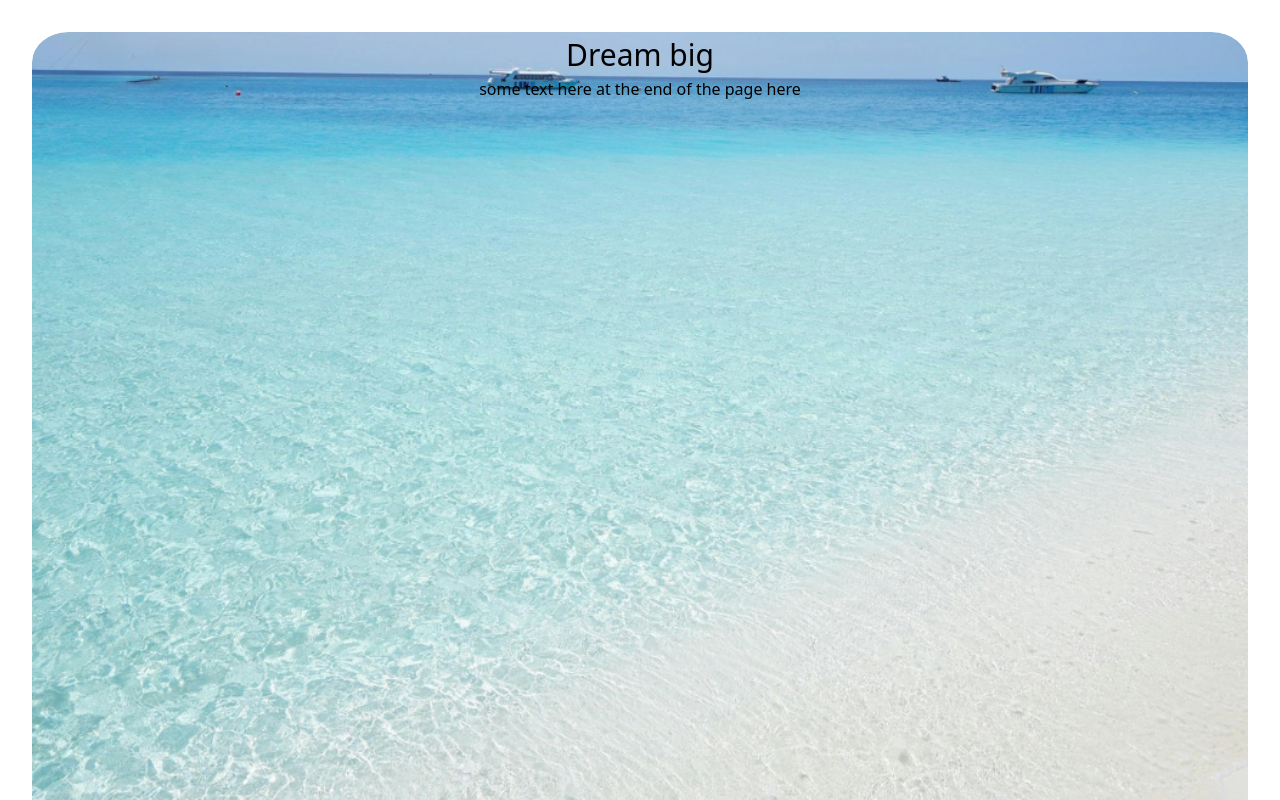
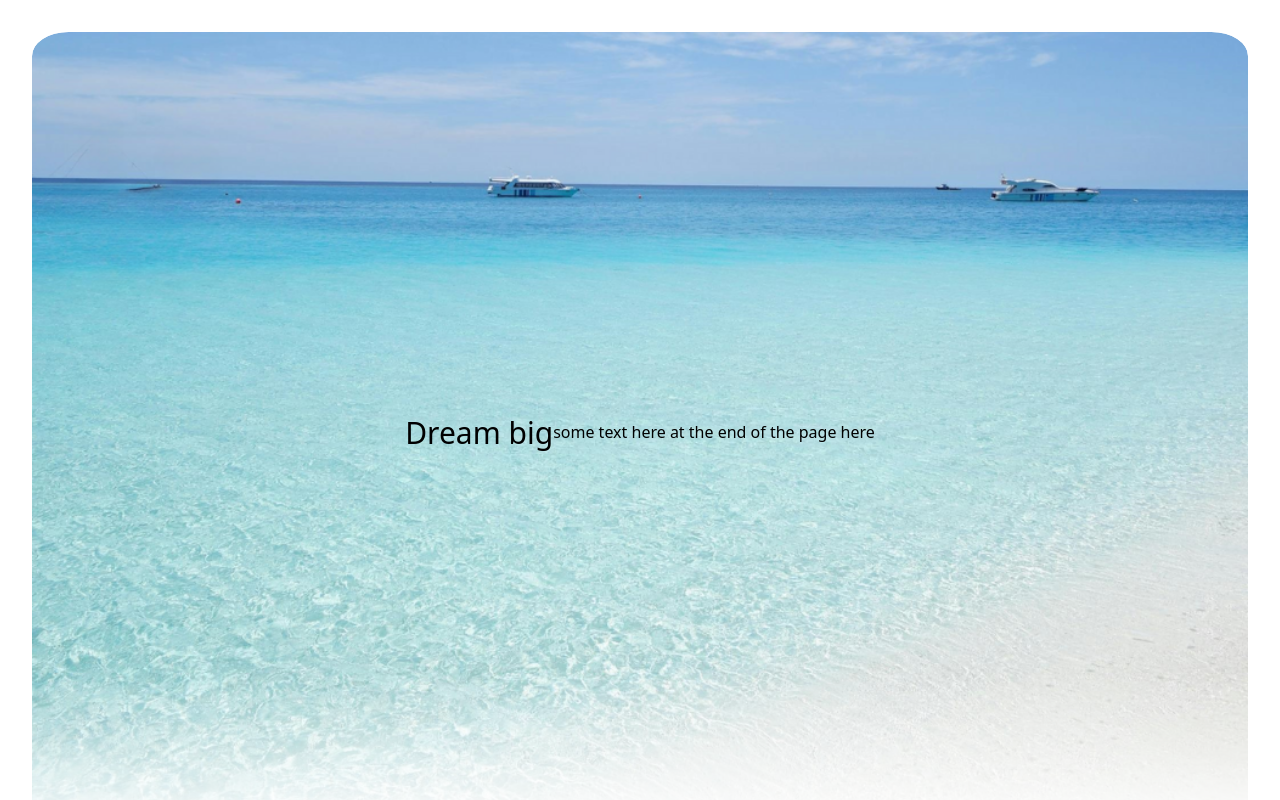
Before and after one commit to Ruthstring/TravelWish_FE, a React (Vite) app: page / in a window 1280 px wide. Shown: the top 800 px of the page. Built offline with nearby package versions, Linux system fonts and the light colour scheme; no server answers.

Commit message:
before merginng

```diff
--- a/src/components/CountryList.jsx
+++ b/src/components/CountryList.jsx
@@ -12,8 +12,6 @@ const CountryList = ({ countries, updateVisitedStatus, deleteCountry, uploadImag
 
     const handleImageUpload = (event, countryId) => {
         const file = event.target.files[0];
-        console.log('File selected:', file);
-        console.log('Country ID:', countryId);
         uploadImage(file, countryId);
     };
 
@@ -48,11 +46,13 @@ const CountryList = ({ countries, updateVisitedStatus, deleteCountry, uploadImag
                     <SwiperSlide key={country.id}>
                         <div className="card flex flex-col mt-6 text-gray-700 bg-white shadow-md rounded-xl">
                             <h1>{country.country_name}</h1>
+                            <div className="image-container">
                                 <img
                                     src={country.image_url || defaultImage}
                                     alt={country.country_name}
                                     onClick={() => handleImageClick(country.id)}
-                                style={{ cursor: "pointer", width: '100%', height: 'auto' }}
+                                    className="country-image"
+                                    style={{ cursor: "pointer"}}
                                 />
                                 <input
                                     id={`file-input-${country.id}`}
@@ -60,6 +60,7 @@ const CountryList = ({ countries, updateVisitedStatus, deleteCountry, uploadImag
                                     onChange={(e) => handleImageUpload(e, country.id)}
                                     style={{ display: 'none' }}
                                 />
+                            </div>
                             <div className="button-line mt-4 flex justify-between">
                                 <button className="btn-primary" onClick={() => updateVisitedStatus(country.id, true)}>
                                     Visited
@@ -102,20 +103,25 @@ const CountryList = ({ countries, updateVisitedStatus, deleteCountry, uploadImag
                     <SwiperSlide key={country.id}>
                         <div className="card flex flex-col mt-6 text-gray-700 bg-white shadow-md rounded-xl">
                             <h1>{country.country_name}</h1>
+                            <div className="image-container">
                                 <img
                                     src={country.image_url || defaultImage}
                                     alt={country.country_name}
                                     onClick={() => handleImageClick(country.id)}
-                                style={{ cursor: "pointer", width: '100%', height: 'auto' }}
+                                    style={{ cursor: "pointer"}}
+                                    className="country-image"
                                 />
                                 <input
                                     id={`file-input-${country.id}`}
                                     type="file"
                                     onChange={(e) => handleImageUpload(e, country.id)}
                                     style={{ display: 'none' }}
+
                                 />
+                            </div>
                             <div className="button-line mt-4">
-                                <button className="btn-primary" onClick={() => updateVisitedStatus(country.id, false)}>
+                                <button className="btn-primary"
+                                        onClick={() => updateVisitedStatus(country.id, false)}>
                                     Mark as Unvisited
                                 </button>
                             </div>
@@ -128,6 +134,130 @@ const CountryList = ({ countries, updateVisitedStatus, deleteCountry, uploadImag
 };
 
 export default CountryList;
+
+
+// const CountryList = ({ countries, updateVisitedStatus, deleteCountry, uploadImage }) => {
+//     const toVisitCountries = countries.filter(country => !country.visited);
+//     const visitedCountries = countries.filter(country => country.visited);
+
+//     const handleImageUpload = (event, countryId) => {
+//         const file = event.target.files[0];
+//         console.log('File selected:', file);
+//         console.log('Country ID:', countryId);
+//         uploadImage(file, countryId);
+//     };
+
+//     const handleImageClick = (countryId) => {
+//         document.getElementById(`file-input-${countryId}`).click();
+//     };
+
+//     return (
+//         <div>
+//             <h2>To Visit</h2>
+//             <Swiper
+//                 breakpoints={{
+//                     340: {
+//                         slidesPerView: 2,
+//                         spaceBetween: 15,
+//                     },
+//                     700: {
+//                         slidesPerView: 3,
+//                         spaceBetween: 15,
+//                     },
+//                     1024: {
+//                         slidesPerView: 4,
+//                         spaceBetween: 20,
+//                     },
+//                 }}
+//                 freeMode={true}
+//                 pagination={{ clickable: true }}
+//                 modules={[FreeMode, Pagination]}
+//                 className="max-w-[90%] lg:max-w-[80%]"
+//             >
+//                 {toVisitCountries.map(country => (
+//                     <SwiperSlide key={country.id}>
+//                         <div className="card flex flex-col mt-6 text-gray-700 bg-white shadow-md rounded-xl">
+//                             <h1>{country.country_name}</h1>
+//                             <img
+//                                 src={country.image_url || defaultImage}
+//                                 alt={country.country_name}
+//                                 onClick={() => handleImageClick(country.id)}
+//                                 style={{ cursor: "pointer", width: '100%', height: 'auto' }}
+//                             />
+//                             <input
+//                                 id={`file-input-${country.id}`}
+//                                 type="file"
+//                                 onChange={(e) => handleImageUpload(e, country.id)}
+//                                 style={{ display: 'none' }}
+//                             />
+//                             <div className="button-line mt-4 flex justify-between">
+//                                 <button className="btn-primary" onClick={() => updateVisitedStatus(country.id, true)}>
+//                                     Visited
+//                                 </button>
+//                                 <button className="btn-remove" onClick={() => deleteCountry(country.id)}>
+//                                     <span>Remove</span>
+//                                     <div className="icon">
+//                                         <i className="fa fa-remove"></i>
+//                                         <i className="fa fa-check"></i>
+//                                     </div>
+//                                 </button>
+//                             </div>
+//                         </div>
+//                     </SwiperSlide>
+//                 ))}
+//             </Swiper>
+
+//             <h2>Visited</h2>
+//             <Swiper
+//                 breakpoints={{
+//                     340: {
+//                         slidesPerView: 2,
+//                         spaceBetween: 15,
+//                     },
+//                     700: {
+//                         slidesPerView: 3,
+//                         spaceBetween: 15,
+//                     },
+//                     1024: {
+//                         slidesPerView: 4,
+//                         spaceBetween: 20,
+//                     },
+//                 }}
+//                 freeMode={true}
+//                 pagination={{ clickable: true }}
+//                 modules={[FreeMode, Pagination]}
+//                 className="max-w-[90%] lg:max-w-[80%]"
+//             >
+//                 {visitedCountries.map(country => (
+//                     <SwiperSlide key={country.id}>
+//                         <div className="card flex flex-col mt-6 text-gray-700 bg-white shadow-md rounded-xl">
+//                             <h1>{country.country_name}</h1>
+//                             <img
+//                                 src={country.image_url || defaultImage}
+//                                 alt={country.country_name}
+//                                 onClick={() => handleImageClick(country.id)}
+//                                 style={{ cursor: "pointer", width: '100%', height: 'auto' }}
+//                             />
+//                             <input
+//                                 id={`file-input-${country.id}`}
+//                                 type="file"
+//                                 onChange={(e) => handleImageUpload(e, country.id)}
+//                                 style={{ display: 'none' }}
+//                             />
+//                             <div className="button-line mt-4">
+//                                 <button className="btn-primary" onClick={() => updateVisitedStatus(country.id, false)}>
+//                                     Mark as Unvisited
+//                                 </button>
+//                             </div>
+//                         </div>
+//                     </SwiperSlide>
+//                 ))}
+//             </Swiper>
+//         </div>
+//     );
+// };
+
+// export default CountryList;
 
 
 // import React from 'react';
--- a/src/components/Hero.jsx
+++ b/src/components/Hero.jsx
@@ -1,17 +1,19 @@
 import React from 'react'
 import backgroundImage from "../assets/hero_background2.png"
 
+const HeroStyle = {
+  backgroundImage: `url(${backgroundImage})`,
+  backgroundPosition: "center top", // Keep the top part visible
+  backgroundRepeat: "no-repeat",
+  backgroundSize: "cover", // Cover the container but keep aspect ratio
+  height: "100vh", // Full viewport height
+  maskImage: "linear-gradient(#E8F1F1 80%, transparent)",
+  borderRadius: "3%",
+  display: "flex",
+  alignItems: "center",
+  justifyContent: "center",
+};
 
-const HeroStyle={
-  backgroundImage: `url(${backgroundImage})`,
-  backgroundPosition: "center",
-  backgroundSize:"cover",
-  backgroundRepeat:"no-repeat",
-
-  height:"1000px",
-   maskImage: "linear-gradient(#E8F1F1 80%, transparent)",
-   borderRadius:"3%",
-};
 
 const Hero = () => {
 
--- a/src/index.css
+++ b/src/index.css
@@ -22,6 +22,19 @@ html,body{
     padding: 2rem;
     text-align: center;
 
+  }
+
+  @media (min-width: 1024px) {
+    .hero {
+      background-position: top center;
+    }
+  }
+
+  @media (max-width: 1024px) {
+    .hero {
+      background-position: center;
+      background-size: cover;
+    }
   }
 
   .HeroImg{
@@ -337,11 +350,25 @@ html,body{
   display: inline-block; /* Makes sure buttons are inline and follow flexbox */
 }
 
-.card img{
-  width:auto;/* Make the image fill the width of its container */
-  height: auto; /* Maintain aspect ratio */
-  object-fit: cover;
+
+
+.image-container {
+  width: 100%;
+  padding-top: 75%; /* This maintains a 4:3 aspect ratio */
+  position: relative;
+  overflow: hidden;
 }
+
+.country-image {
+  position: absolute;
+  top: 0;
+  left: 0;
+  width: 100%;
+  height: 100%;
+  object-fit: cover; /* This makes sure the image covers the container without distorting */
+  border-radius: 8px;
+}
+
 
 .color-picker{
   position:relative;
```
Lines whose indentation alone changed are shown as unchanged.
